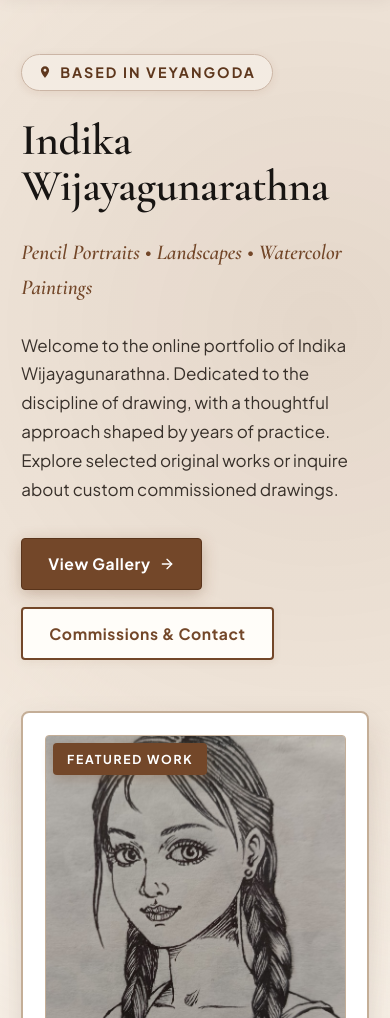
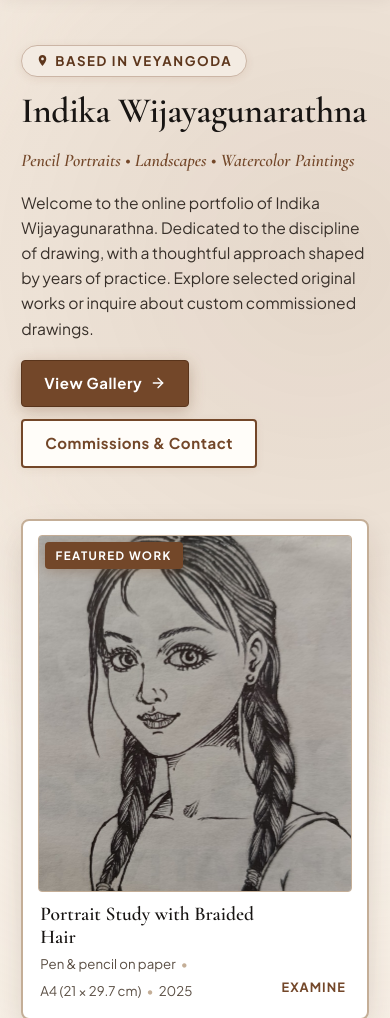
Before and after one commit to sandaruwijayagunarathna/indika-portfolio, a plain HTML site: page index.html in a window 390 px wide. Shown: the part 82-1100 px from the top of the page. Drawn offline with nearby package versions, Linux system fonts and the light colour scheme.

Commit message:
Make hero section fully visible

```diff
--- a/css/styles.css
+++ b/css/styles.css
@@ -340,35 +340,40 @@ a {
    HERO / HOME SECTION
    ============================================================================== */
 .hero-section {
-  padding: clamp(3.5rem, 8vw, 6rem) 0;
+  padding: clamp(1.5rem, 3.2vh, 2.75rem) 0;
   border-bottom: 2px solid var(--border-medium);
   background: radial-gradient(circle at 82% 25%, rgba(115, 71, 41, 0.14) 0%, rgba(145, 95, 60, 0.08) 38%, rgba(247, 239, 229, 0.85) 65%, var(--bg-body) 100%);
+  min-height: calc(100vh - var(--header-height));
+  display: flex;
+  align-items: center;
+  box-sizing: border-box;
 }
 
 .hero-grid {
   display: grid;
-  grid-template-columns: 1.1fr 1fr;
-  gap: clamp(2.5rem, 5vw, 4.5rem);
-  align-items: center;
+  grid-template-columns: 1.15fr 0.95fr;
+  gap: clamp(1.5rem, 3.5vw, 3.25rem);
+  align-items: center;
+  width: 100%;
 }
 
 .hero-content {
   display: flex;
   flex-direction: column;
-  gap: 1.5rem;
+  gap: clamp(0.75rem, 1.8vh, 1.25rem);
 }
 
 .hero-location-tag {
   display: inline-flex;
   align-items: center;
-  gap: 8px;
-  font-size: 0.84rem;
-  letter-spacing: 0.14em;
+  gap: 6px;
+  font-size: 0.78rem;
+  letter-spacing: 0.12em;
   text-transform: uppercase;
   color: #5E371D;
   background: #F3EBE2;
   border: 1.5px solid #CBB5A5;
-  padding: 6px 16px;
+  padding: 4px 14px;
   border-radius: 20px;
   font-weight: 800;
   width: fit-content;
@@ -376,40 +381,40 @@ a {
 }
 
 .hero-location-tag svg {
-  width: 14px;
-  height: 14px;
+  width: 13px;
+  height: 13px;
   fill: currentColor;
 }
 
 .hero-name {
   font-family: var(--font-serif);
-  font-size: clamp(2.6rem, 5.5vw, 4.2rem);
-  font-weight: 600;
-  line-height: 1.05;
+  font-size: clamp(2.1rem, 3.8vw, 3.4rem);
+  font-weight: 600;
+  line-height: 1.08;
   letter-spacing: -0.01em;
   color: var(--text-main);
 }
 
 .hero-mediums {
   font-family: var(--font-serif);
-  font-size: clamp(1.25rem, 2.3vw, 1.6rem);
+  font-size: clamp(1.05rem, 1.8vw, 1.3rem);
   font-style: italic;
   color: #734729;
   font-weight: 700;
 }
 
 .hero-intro {
-  font-size: clamp(1rem, 1.3vw, 1.125rem);
+  font-size: clamp(0.92rem, 1.05vw, 1.02rem);
   color: var(--text-muted);
-  max-width: 540px;
-  line-height: 1.7;
+  max-width: 500px;
+  line-height: 1.6;
 }
 
 .hero-actions {
   display: flex;
   flex-wrap: wrap;
-  gap: 1rem;
-  margin-top: 0.5rem;
+  gap: 0.75rem;
+  margin-top: 0.25rem;
 }
 
 .btn {
@@ -417,15 +422,15 @@ a {
   align-items: center;
   justify-content: center;
   gap: 8px;
-  padding: 12px 26px;
+  padding: 10px 22px;
   border-radius: var(--radius-sm);
-  font-size: 0.92rem;
+  font-size: 0.88rem;
   font-weight: 700;
   letter-spacing: 0.04em;
   cursor: pointer;
   transition: all var(--transition-fast);
   text-align: center;
-  min-height: 48px;
+  min-height: 44px;
 }
 
 .btn-primary {
@@ -476,33 +481,40 @@ a {
 }
 
 /* Featured Artwork Showcase in Hero */
+.hero-featured-showcase {
+  display: flex;
+  justify-content: center;
+}
+
 .featured-card {
   background: var(--bg-surface);
   border: 2px solid var(--border-medium);
   border-radius: var(--radius-md);
-  padding: 1.25rem;
+  padding: 0.85rem;
   box-shadow: var(--shadow-frame);
   position: relative;
   transition: transform var(--transition-medium), box-shadow var(--transition-medium), border-color var(--transition-fast);
+  max-width: 370px;
+  width: 100%;
 }
 
 .featured-card:hover {
-  transform: translateY(-5px);
-  box-shadow: 0 18px 40px rgba(115, 71, 41, 0.22), var(--shadow-lg);
+  transform: translateY(-4px);
+  box-shadow: 0 14px 34px rgba(115, 71, 41, 0.2), var(--shadow-lg);
   border-color: var(--accent-gold);
 }
 
 .featured-badge {
   position: absolute;
-  top: 1.75rem;
-  left: 1.75rem;
+  top: 1.25rem;
+  left: 1.25rem;
   background: #734729;
   color: #ffffff;
-  font-size: 0.72rem;
-  letter-spacing: 0.14em;
+  font-size: 0.68rem;
+  letter-spacing: 0.12em;
   text-transform: uppercase;
   font-weight: 700;
-  padding: 6px 14px;
+  padding: 4px 11px;
   border-radius: var(--radius-sm);
   box-shadow: 0 3px 12px var(--accent-gold-glow);
   z-index: 2;
@@ -520,9 +532,10 @@ a {
 .featured-image-wrapper img {
   width: 100%;
   height: auto;
+  max-height: clamp(250px, 42vh, 360px);
   aspect-ratio: 4 / 5;
   object-fit: cover;
-  object-position: center 25%;
+  object-position: center 20%;
   transition: transform var(--transition-slow);
 }
 
@@ -531,28 +544,28 @@ a {
 }
 
 .featured-details {
-  padding: 1.25rem 0.25rem 0.25rem;
+  padding: 0.65rem 0.15rem 0.1rem;
   display: flex;
   justify-content: space-between;
   align-items: flex-end;
-  gap: 1rem;
+  gap: 0.75rem;
 }
 
 .featured-caption-title {
   font-family: var(--font-serif);
-  font-size: 1.4rem;
+  font-size: 1.15rem;
   font-weight: 600;
   line-height: 1.2;
   color: var(--text-main);
-  margin-bottom: 4px;
+  margin-bottom: 3px;
 }
 
 .featured-caption-meta {
-  font-size: 0.85rem;
+  font-size: 0.78rem;
   color: var(--text-light);
   display: flex;
   flex-wrap: wrap;
-  gap: 6px;
+  gap: 5px;
   align-items: center;
 }
 
@@ -561,8 +574,8 @@ a {
 }
 
 .featured-view-btn {
-  font-size: 0.8rem;
-  font-weight: 600;
+  font-size: 0.75rem;
+  font-weight: 700;
   text-transform: uppercase;
   letter-spacing: 0.08em;
   color: var(--accent-gold);
@@ -572,7 +585,7 @@ a {
   display: flex;
   align-items: center;
   gap: 4px;
-  padding: 6px 0;
+  padding: 4px 0;
   white-space: nowrap;
 }
 
@@ -649,7 +662,13 @@ a {
   display: inline-flex;
   align-items: center;
   gap: 8px;
+  white-space: nowrap;
+  flex-shrink: 0;
   box-shadow: 0 2px 8px rgba(45, 30, 20, 0.05);
+}
+
+.filter-btn span {
+  white-space: nowrap;
 }
 
 .filter-btn:hover {
@@ -670,6 +689,7 @@ a {
   font-size: 0.82rem;
   font-weight: 700;
   opacity: 0.95;
+  white-space: nowrap;
 }
 
 /* Gallery Grid */
@@ -1481,6 +1501,11 @@ a[href*="wa.me"].channel-btn:hover {
    RESPONSIVE DESIGN (Tablets & Mobile)
    ============================================================================== */
 @media (max-width: 992px) {
+  .hero-section {
+    min-height: auto;
+    padding: 3rem 0;
+  }
+
   .hero-grid {
     grid-template-columns: 1fr;
     gap: 3rem;
@@ -1557,6 +1582,35 @@ a[href*="wa.me"].channel-btn:hover {
     margin-top: 0.5rem;
   }
 
+  .gallery-filters {
+    display: flex;
+    flex-wrap: nowrap;
+    overflow-x: auto;
+    -webkit-overflow-scrolling: touch;
+    scrollbar-width: none;
+    justify-content: flex-start;
+    padding: 6px 4px 14px;
+    gap: 0.5rem;
+    margin-bottom: 2rem;
+  }
+
+  .gallery-filters::-webkit-scrollbar {
+    display: none;
+  }
+
+  .filter-btn {
+    padding: 8px 16px;
+    font-size: 0.85rem;
+    gap: 6px;
+    white-space: nowrap;
+    flex-shrink: 0;
+  }
+
+  .filter-btn span,
+  .filter-count {
+    white-space: nowrap;
+  }
+
   .gallery-grid {
     grid-template-columns: 1fr;
   }
```
